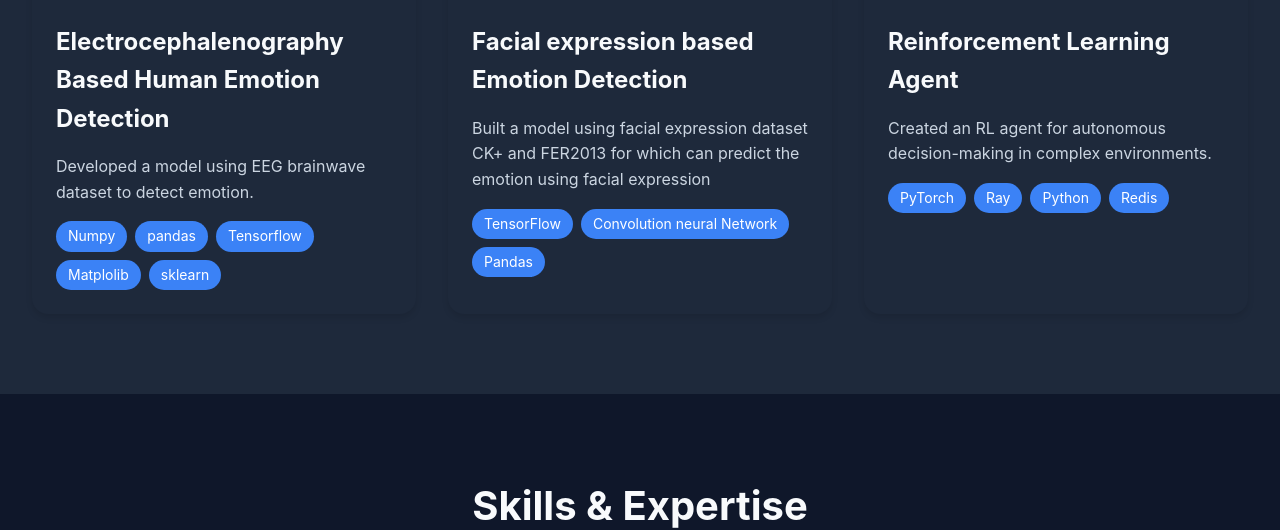
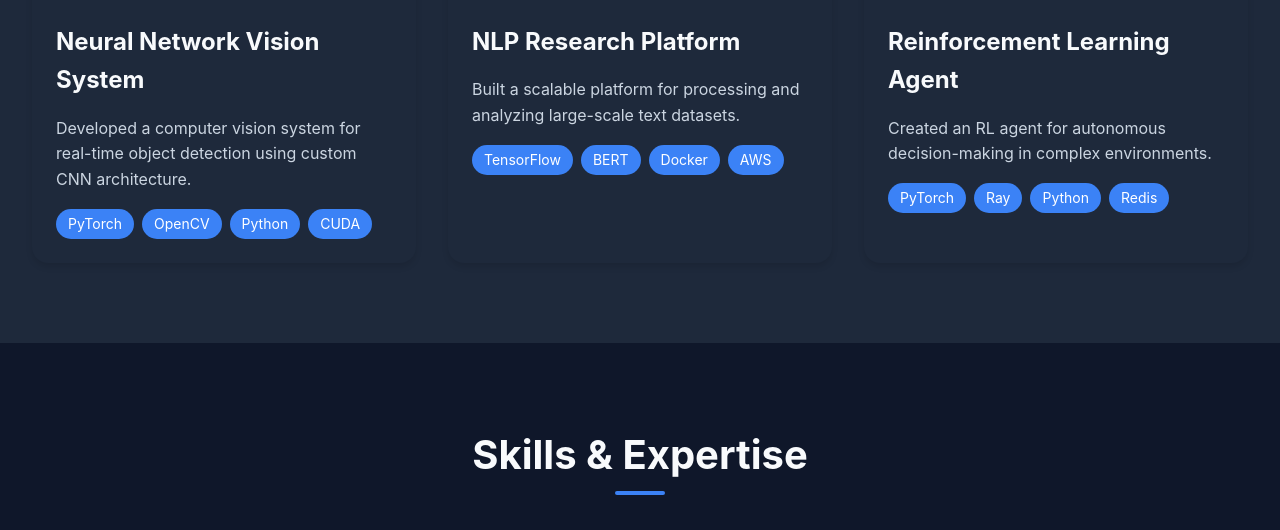
Before and after one commit to Philomathic01/Portfolio1, a Django app: page / in a window 1280 px wide. Shown: the part 1193-1723 px from the top of the page. Run offline with Django 5.2, Linux system fonts and the light colour scheme.

Commit message:
Update index.html

```diff
--- a/main/templates/main/index.html
+++ b/main/templates/main/index.html
@@ -26,6 +26,7 @@
                 <p class="subtitle">Machine Learning Engineer</p>
                 <p class="specialization">Specializing in Deep Learning & Computer Vision</p>
             </div>
+
             <div class="social-links">
               <a href="https://github.com/Philomathic01" class="social-icon"><i class="fab fa-github"></i></a>
               <a href="https://www.linkedin.com/in/kishan-curaj-cs/" class="social-icon"><i class="fab fa-linkedin"></i></a>
@@ -39,82 +40,39 @@
         </div>
     </header>
 
-     <!-- Projects Section -->
+    <!-- Projects Section -->
     <section class="projects" id="projects">
         <h2 class="section-title">Featured Projects</h2>
         <div class="projects-grid">
+            {% for project in projects %}
             <div class="project-card" data-aos="fade-up">
-                <div class="project-image" style="background-image: url('https://images.unsplash.com/photo-1485827404703-89b55fcc595e?ixlib=rb-4.0.3')">
+                <div class="project-image" style="background-image: url('{{ project.image }}')">
                     <div class="project-overlay">
                         <div class="project-links">
-                            <a href="#" class="project-link">
+                            {% if project.github_url %}
+                            <a href="{{ project.github_url }}" class="project-link">
                                 <i class="fab fa-github"></i>
                             </a>
-                            <a href="#" class="project-link">
+                            {% endif %}
+                            {% if project.live_url %}
+                            <a href="{{ project.live_url }}" class="project-link">
                                 <i class="fas fa-external-link-alt"></i>
                             </a>
+                            {% endif %}
                         </div>
                     </div>
                 </div>
                 <div class="project-content">
-                    <h3>Electrocephalenography Based Human Emotion Detection</h3>
-                    <p>Developed a model using EEG brainwave dataset to detect emotion.</p>
+                    <h3>{{ project.title }}</h3>
+                    <p>{{ project.description }}</p>
                     <div class="tech-tags">
-                        <span class="tag">Numpy</span>
-                        <span class="tag">pandas</span>
-                        <span class="tag">Tensorflow</span>
-                        <span class="tag">Matplolib</span>
-                        <span class="tag">sklearn</span>
+                        {% for tech in project.technologies %}
+                        <span class="tag">{{ tech }}</span>
+                        {% endfor %}
                     </div>
                 </div>
             </div>
-            <div class="project-card" data-aos="fade-up">
-                <div class="project-image" style="background-image: url('https://images.unsplash.com/photo-1677442136019-21780ecad995?ixlib=rb-4.0.3')">
-                    <div class="project-overlay">
-                        <div class="project-links">
-                            <a href="#" class="project-link">
-                                <i class="fab fa-github"></i>
-                            </a>
-                            <a href="#" class="project-link">
-                                <i class="fas fa-external-link-alt"></i>
-                            </a>
-                        </div>
-                    </div>
-                </div>
-                <div class="project-content">
-                    <h3>Facial expression based Emotion Detection</h3>
-                    <p>Built a model using facial expression dataset CK+ and FER2013 for which can predict the emotion using facial expression</p>
-                    <div class="tech-tags">
-                        <span class="tag">TensorFlow</span>
-                        <span class="tag">Convolution neural Network</span>
-                        <span class="tag">Pandas</span>
-                    </div>
-                </div>
-            </div>
-            <div class="project-card" data-aos="fade-up">
-                <div class="project-image" style="background-image: url('https://images.unsplash.com/photo-1677442136019-21780ecad995?ixlib=rb-4.0.3')">
-                    <div class="project-overlay">
-                        <div class="project-links">
-                            <a href="#" class="project-link">
-                                <i class="fab fa-github"></i>
-                            </a>
-                            <a href="#" class="project-link">
-                                <i class="fas fa-external-link-alt"></i>
-                            </a>
-                        </div>
-                    </div>
-                </div>
-                <div class="project-content">
-                    <h3>Reinforcement Learning Agent</h3>
-                    <p>Created an RL agent for autonomous decision-making in complex environments.</p>
-                    <div class="tech-tags">
-                        <span class="tag">PyTorch</span>
-                        <span class="tag">Ray</span>
-                        <span class="tag">Python</span>
-                        <span class="tag">Redis</span>
-                    </div>
-                </div>
-            </div>
+            {% endfor %}
         </div>
     </section>
 
@@ -122,34 +80,16 @@
     <section class="skills" id="skills">
         <h2 class="section-title">Skills & Expertise</h2>
         <div class="skills-grid">
+            {% for skill in skills %}
             <div class="skill-card" data-aos="zoom-in">
-                <i class="fas fa-brain"></i>
-                <h3>Deep Learning</h3>
-                <p>Expertise in CNN, RNN, Transformers, and custom neural network architectures</p>
+                <i class="{{ skill.icon_class }}"></i>
+                <h3>{{ skill.title }}</h3>
+                <p>{{ skill.description }}</p>
             </div>
-            <div class="skill-card" data-aos="zoom-in">
-                <i class="fas fa-cogs"></i>
-                <h3>MLOps</h3>
-                <p>Experience with ML pipelines, deployment, and monitoring at scale</p>
-            </div>
-            <div class="skill-card" data-aos="zoom-in">
-                <i class="fas fa-flask"></i>
-                <h3>Research</h3>
-                <p>Published papers in top ML conferences and journals</p>
-            </div>
-            <div class="skill-card" data-aos="zoom-in">
-                <i class="fas fa-code"></i>
-                <h3>Software Engineering</h3>
-                <p>Strong foundation in software design patterns and best practices</p>
-            </div>
-            <div class="skill-card" data-aos="zoom-in">
-                <i class="fas fa-users"></i>
-                <h3>Leadership</h3>
-                <p>Led teams of engineers and researchers on complex ML projects</p>
-            </div>
+            {% endfor %}
         </div>
     </section>
 
-    <script src="/js/main.js"></script>
+    <script src="{% static 'js/main.js' %}"></script>
 </body>
 </html>
```
